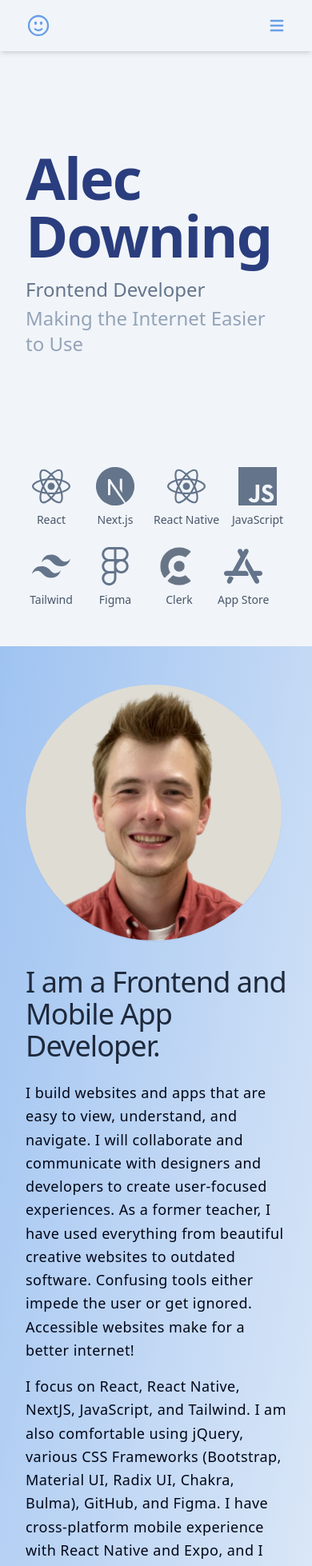
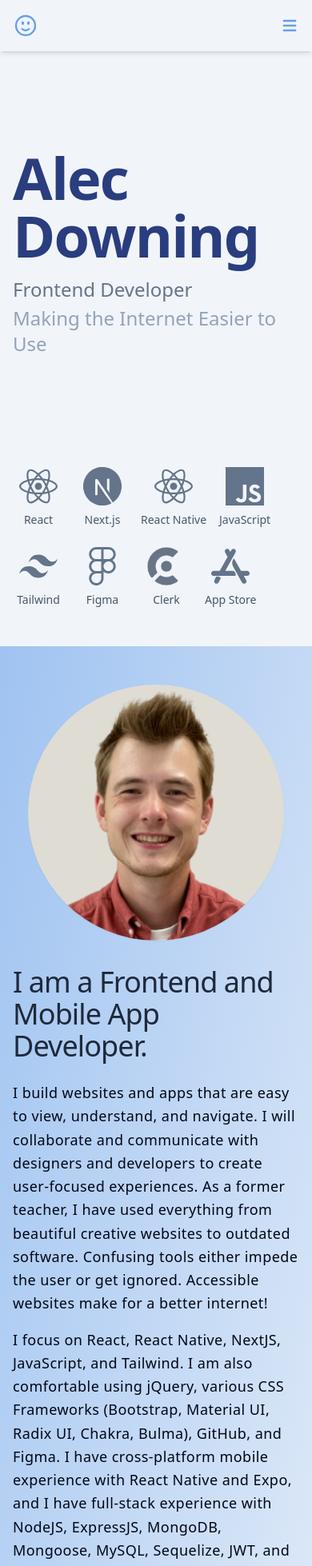
Before and after one commit to a-down/portfolio, a React (Vite) app: page / in a window 390 px wide. Shown: the top 1958 px of the page at 80% size. Built offline with nearby package versions, Linux system fonts and the light colour scheme.

Commit message:
mobile px from 32px to 16px

```diff
--- a/src/components/About.jsx
+++ b/src/components/About.jsx
@@ -8,10 +8,10 @@ export default function About() {
   return (
     <div className='bg-gradient-to-br from-brand-300 to-brand-200/20 py-12 md:py-16 lg:py-28 w-full flex justify-center items-center relative overflow-clip' id="about">
       <div>
-        <div className=" w-full flex flex-col justify-center max-w-[1400px] px-8 md:px-12 lg:px-24 gap-12 md:gap-16 lg:gap-24">
+        <div className=" w-full flex flex-col justify-center max-w-[1400px] px-4 md:px-12 lg:px-24 gap-12 md:gap-16 lg:gap-24">
 
           <div className='flex flex-col lg:flex-row flex-start gap-8 md:gap-12 lg:gap-8 relative'>
-            <img src={headshot} className='w-[320px] h-[320px] rounded-full shadow-sm flex-shrink-0 z-10'/>
+            <img src={headshot} className='w-[320px] h-[320px] mx-auto md:mx-0 rounded-full shadow-sm flex-shrink-0 z-10'/>
 
             <div className="text-slate-950 flex flex-wrap lg:flex-col gap-4">
               <h3 className='pt-0 text-4xl mb-2 text-slate-800 tracking-tight'>I am a Frontend and Mobile App Developer.</h3>
--- a/src/components/Contact/ContactForm2.jsx
+++ b/src/components/Contact/ContactForm2.jsx
@@ -24,7 +24,7 @@ export default function ContactForm() {
       {!confirmedState ? (
         <form
           id="contact"
-          className="bg-blue-50/50 shadow-lg w-full md:w-[600px] font-sans md:rounded-xl py-8 px-4 md:p-12 flex flex-col gap-6 text-slate-600"
+          className="bg-blue-50/50 shadow-lg w-full md:w-[600px] font-sans md:rounded-xl py-12 px-4 md:p-12 flex flex-col gap-6 text-slate-600"
           onSubmit={handleSubmit}>
           <div>
             <h3 className='text-2xl md:text-4xl text-slate-800 w-full font-semibold mb-1'>Get In Touch</h3>
--- a/src/components/Footer.jsx
+++ b/src/components/Footer.jsx
@@ -61,7 +61,7 @@ export default function Footer() {
 
   return (
     <footer className=" bg-brand-950 w-full py-12 flex flex-col lg:flex-row justify-center">
-      <div className="w-full max-w-[1400px] px-8 md:px-12 lg:px-24 flex flex-wrap md:flex-row gap-12 gap-y-16 flex-shrink-0">
+      <div className="w-full max-w-[1400px] px-4 md:px-12 lg:px-24 flex flex-wrap md:flex-row gap-12 gap-y-16 flex-shrink-0">
         <LinkColumn column={linksLinks}/>
         <LinkColumn column={contactLinks}/>
         <LinkColumn column={projectsLinks}/>
--- a/src/components/Header.jsx
+++ b/src/components/Header.jsx
@@ -36,7 +36,7 @@ export default function Header({ location }) {
 
 
   return (
-    <div className="max-w-[1400px] mx-auto px-8 md:px-12 lg:px-24 w-full sticky top-0 left-0 md:static bg-slate-100 shadow-md md:shadow-none md:bg-transparent z-20">
+    <div className="max-w-[1400px] mx-auto px-4 md:px-12 lg:px-24 w-full sticky top-0 left-0 md:static bg-slate-100 shadow-md md:shadow-none md:bg-transparent z-20">
       <header className=' w-full h-[64px] md:h-[100px]'>
 
         <div className='h-full items-center flex justify-between w-full'>
--- a/src/components/Hero.jsx
+++ b/src/components/Hero.jsx
@@ -21,14 +21,9 @@ export const ExternalLinks = () => (
 )
 
 export default function HeroText(){
-  const heroQuickLinks = [
-    { title: 'About', link: '#about' },
-    { title: 'Projects', link: '#projects' },
-    { title: 'Contact', link: '#contact'}
-  ]
 
   return (
-    <div className="flex flex-col w-full items-start justify-between h-full min-h-[calc(100dvh-100px)] pb-12 max-w-[1400px] mx-auto px-8 md:px-12 lg:px-24">
+    <div className="flex flex-col w-full items-start justify-between h-full min-h-[calc(100dvh-100px)] pb-12 max-w-[1400px] mx-auto px-4 md:px-12 lg:px-24">
       {/* Text and Links */}
       <div className=" flex flex-col justify-between text-gray-200 gap-2 w-full h-full flex-grow mx-auto relative">
         <div className="h-[50%] flex-grow flex flex-col justify-center gap-4 lg:gap-1">
--- a/src/pages/Projects.jsx
+++ b/src/pages/Projects.jsx
@@ -16,7 +16,7 @@ export default function Projects() {
   return (
     <div className='bg-slate-100 flex flex-col items-center mx-auto'>
       <Header location={'projects'}/>
-      <div className="max-w-[1400px] mx-auto px-8 md:px-12 lg:px-24">
+      <div className="max-w-[1400px] mx-auto px-4 md:px-12 lg:px-24">
         <div className="py-12 md:py-16 lg:py-24 w-full">
           <h1 className="w-full text-left text-7xl leading-none font-bold tracking-tight text-brand-900">Projects</h1>
         </div>
```
